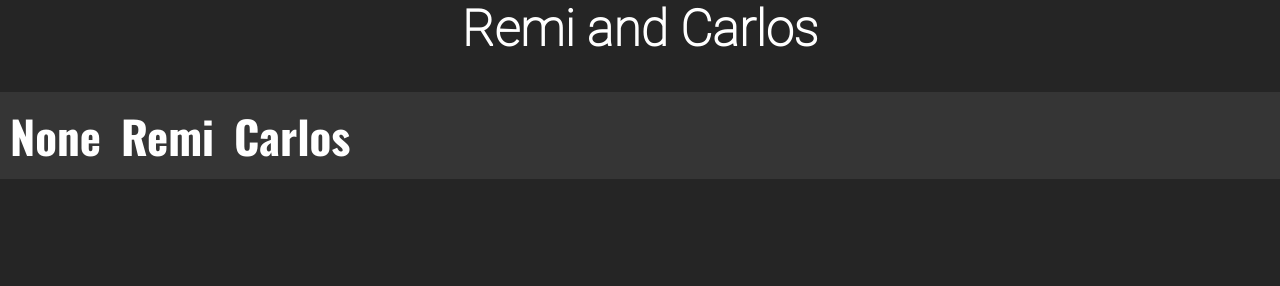
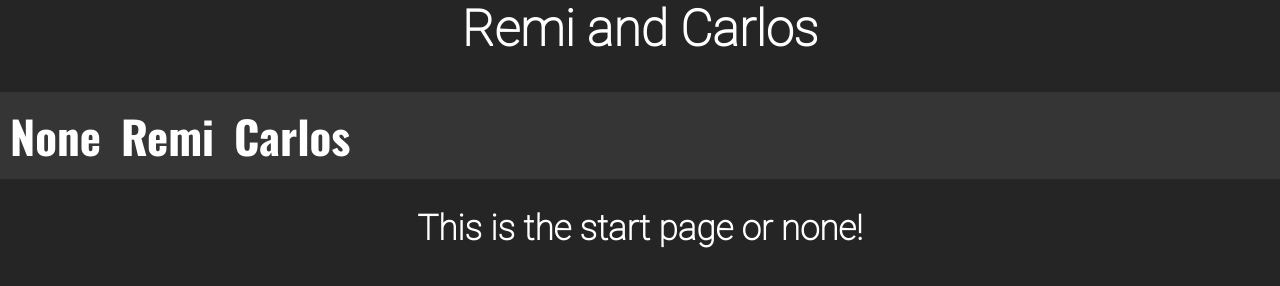
Before and after one commit to coltratic/Remi-and-Carlos, a plain HTML site: page index.html in a window 1280 px wide. Drawn offline with Linux system fonts and the light colour scheme.

Commit message:
Update index.html

```diff
--- a/index.html
+++ b/index.html
@@ -9,3 +9,4 @@
         <li><a href="Carlos.html">Carlos</a></li>
     </ul>
 </nav>
+<h2>This is the start page or none!</h2>
```
